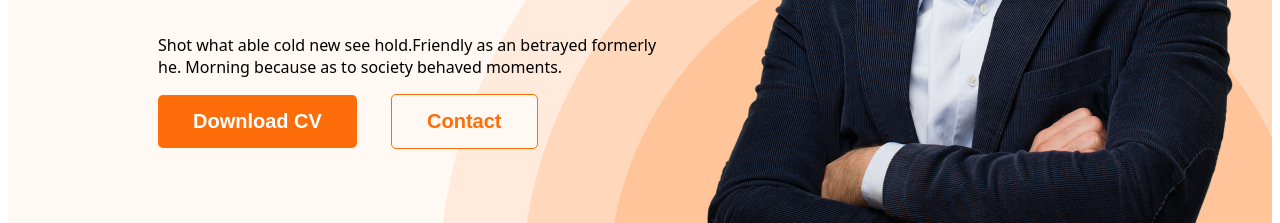
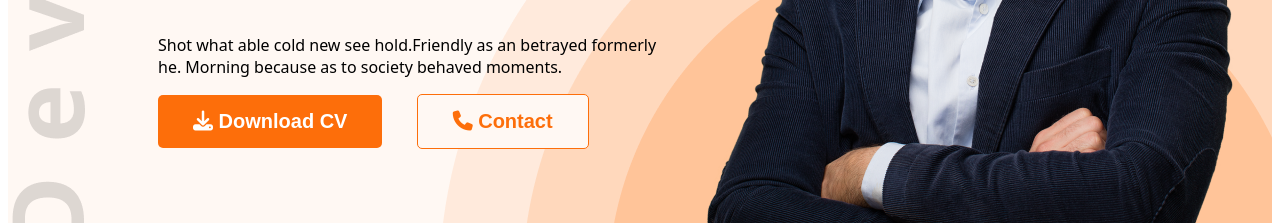
Before and after one commit to alaminsaleh/developer-portfolio, a plain HTML site: page index.html in a window 1280 px wide. Shown: the part 577-800 px from the top of the page. Drawn offline with Linux system fonts and the light colour scheme.

Commit message:
icon added

```diff
--- a/index.html
+++ b/index.html
@@ -10,6 +10,7 @@
 <link href="https://fonts.googleapis.com/css2?family=Open+Sans:ital,wght@0,300..800;1,300..800&display=swap" rel="stylesheet">
 
     <link rel="stylesheet" href="styles/portfolio.css">
+    <script src="https://kit.fontawesome.com/53ea01123b.js" crossorigin="anonymous"></script>
 </head>
 <body>
 
@@ -28,8 +29,8 @@
                 <h3 class="banner-greting">Hi, I  am</h3>
                 <h1 class="banner-title">Mary Hardy</h1>
                 <p>Shot what able cold new see hold.Friendly as an betrayed formerly he. Morning because as to society behaved moments.</p>
-                <button class="btn-primary">Download CV</button>
-                <button class="bcc">Contact</button>
+                <button class="btn-primary"><i class="fa-solid fa-download"></i> Download CV</button>
+                <button class="bcc"> <i class="fa-solid fa-phone"></i> Contact</button>
             </div>
 
             <img class="profile-pic" src="images/hardy.png" alt="Owner Picture">
@@ -161,7 +162,7 @@
             </div>
 
             <div class="Download-CV">
-                <button class="btn-primary">Download CV</button>
+                <button class="btn-primary"><i class="fa-solid fa-download"></i> Download CV</button>
             </div>
         </section>
 
--- a/styles/portfolio.css
+++ b/styles/portfolio.css
@@ -16,9 +16,6 @@ body{
     color: #757575;
     font-size: 18px;
     text-align: center;
-
-
-
 }
 
 /* Nav related styles */
@@ -43,13 +40,10 @@ nav{
     font-size: 20px;
     font-weight: 700;
     padding: 15px 35px;
-
-
 }
 
 .primary-color{
     color: #FD6E0A;
-
 }
 
 nav>ul{
@@ -70,9 +64,9 @@ nav a{
 /* header related styles */
 .header{
     background-color: #FFF8F3;
-    background-image: url(../images/header_bg.png);
+    background-image: url(../images/header_bg.png), url('../images/developer.png');
     background-repeat: no-repeat;
-    background-position: bottom right;
+    background-position: bottom right, left;
 }
 
 .banner{
@@ -92,7 +86,6 @@ nav a{
     padding: 15px 35px;
     background-color:#FFF8F3;
     margin-left: 30px;
-
 }
 
 .banner .profile-pic{
@@ -223,8 +216,6 @@ footer{
     padding: 130px 230px;
     margin-top: 70px;
     gap: 115px;
-
-
 }
 
 .footer-description{
```
